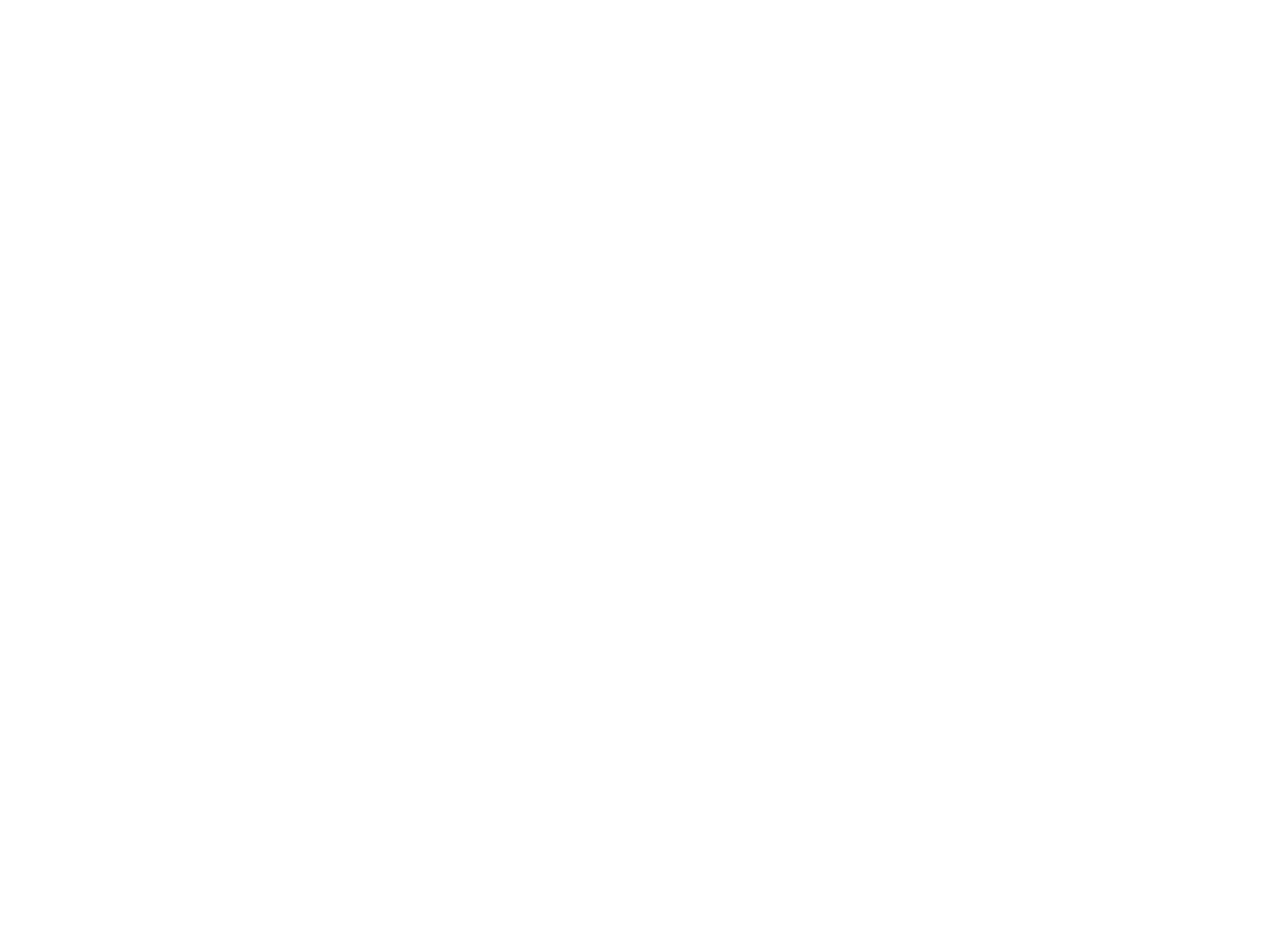
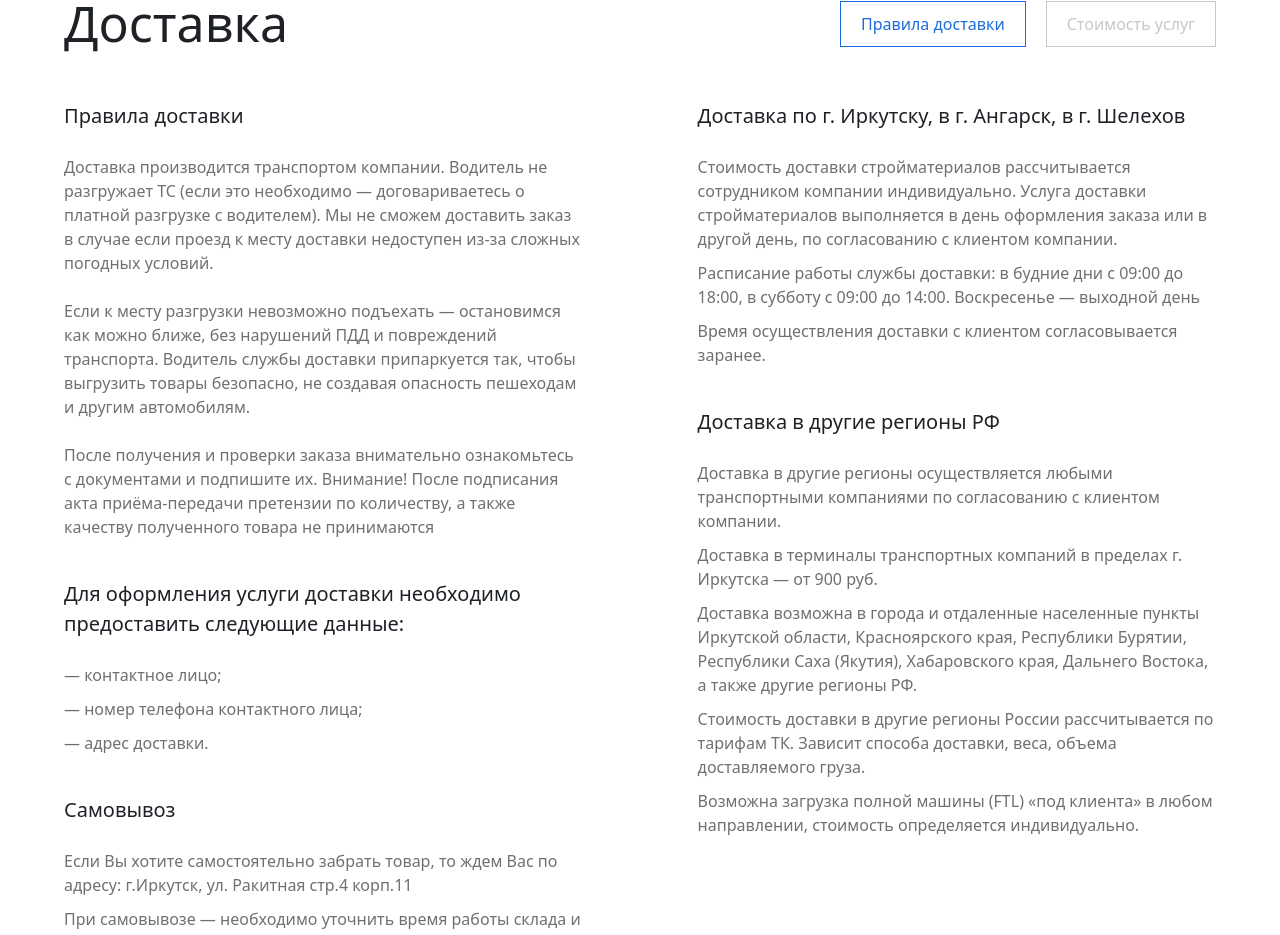
Before and after one commit to SobirSharipov/Postavshik-react-redux, a React (Vite) app: page /Dostaf in a window 1280 px wide. Shown: the part 184-1119 px from the top of the page. Before the commit the page ends 800 px from the top, so only its background shows below. Built offline with nearby package versions, Linux system fonts and the light colour scheme.

Commit message:
dostaf and dostaf2 done

```diff
--- a/src/main.jsx
+++ b/src/main.jsx
@@ -6,8 +6,9 @@
 import { store } from './store/store.js'
 
 createRoot(document.getElementById('root')).render(
-  <StrictMode>
-    <Provider store={store}></Provider>
-    <App />
-  </StrictMode>,
+	<StrictMode>
+		<Provider store={store}>
+			<App />
+		</Provider>
+	</StrictMode>
 )
--- a/src/pages/Dostaf/Dostaf.jsx
+++ b/src/pages/Dostaf/Dostaf.jsx
@@ -1,9 +1,130 @@
 import React from 'react'
 //Murod
 const Dostaf = () => {
-  return (
-    <div>Dostaf</div>
-  )
+	return (
+		<div className='px-[5%] flex flex-col gap-[5vh] pt-[5vh]'>
+			<p className='flex gap-[10px] items-center text-[#707070]'>
+				Главная <div className='bg-blue-600 w-[10px] h-[10px]'></div> Доставка
+			</p>
+			<div className='flex flex-col lg:flex-row items-center gap-y-[5vh] justify-between'>
+				<h1 className='text-[#1E2126] text-[50px]'>Доставка</h1>
+				<div className='flex gap-[20px] items-center'>
+					<div className='text-[10px] lg:text-[16px] px-[20px] py-[10px] border border-[#1D6BDD] text-[#1D6BDD]'>
+						Правила доставки
+					</div>
+					<div className='text-[10px] lg:text-[16px] px-[20px] py-[10px] border border-[#C7C7C7] text-[#C7C7C7]'>
+						Стоимость услуг
+					</div>
+				</div>
+			</div>
+			<section className='flex flex-col lg:flex-row justify-center gap-[10%]'>
+				<div className='w-[90%] lg:w-[45%] flex flex-col gap-[5vh]'>
+					<div>
+						<h2 className='text-[#1E2126] text-[20px]'>Правила доставки</h2>
+						<br />
+						<p className='text-[#707070]'>
+							Доставка производится транспортом компании. Водитель не разгружает
+							ТС (если это необходимо — договариваетесь о платной разгрузке с
+							водителем). Мы не сможем доставить заказ в случае если проезд к
+							месту доставки недоступен из-за сложных погодных условий.
+							<br />
+							<br />
+							Если к месту разгрузки невозможно подъехать — остановимся как
+							можно ближе, без нарушений ПДД и повреждений транспорта. Водитель
+							службы доставки припаркуется так, чтобы выгрузить товары
+							безопасно, не создавая опасность пешеходам и другим автомобилям.
+							<br />
+							<br />
+							После получения и проверки заказа внимательно ознакомьтесь с
+							документами и подпишите их. Внимание! После подписания акта
+							приёма-передачи претензии по количеству, а также качеству
+							полученного товара не принимаются
+						</p>
+					</div>
+					<div>
+						<h2 className='text-[#1E2126] text-[20px]'>
+							Для оформления услуги доставки необходимо предоставить следующие
+							данные:
+						</h2>
+						<br />
+						<div className='text-[#707070] flex flex-col gap-[10px]'>
+							<p>— контактное лицо;</p>
+							<p>— номер телефона контактного лица;</p>
+							<p>— адрес доставки.</p>
+						</div>
+					</div>
+					<div>
+						<h2 className='text-[#1E2126] text-[20px]'>Самовывоз</h2>
+						<br />
+						<div className='text-[#707070] flex flex-col gap-[10px]'>
+							<p>
+								Если Вы хотите самостоятельно забрать товар, то ждем Вас по
+								адресу: г.Иркутск, ул. Ракитная стр.4 корп.11
+							</p>
+							<p>
+								При самовывозе — необходимо уточнить время работы склада и
+								наличие товара на складе по : +7(3952)648-139.
+							</p>
+						</div>
+					</div>
+				</div>
+				<div className='w-[90%] lg:w-[45%] flex flex-col gap-[5vh]'>
+					<div>
+						<h2 className='text-[#1E2126] text-[20px]'>
+							Доставка по г. Иркутску, в г. Ангарск, в г. Шелехов
+						</h2>
+						<br />
+						<div className='text-[#707070] flex flex-col gap-[10px]'>
+							<p>
+								Стоимость доставки стройматериалов рассчитывается сотрудником
+								компании индивидуально. Услуга доставки стройматериалов
+								выполняется в день оформления заказа или в другой день, по
+								согласованию с клиентом компании.
+							</p>
+							<p>
+								Расписание работы службы доставки: в будние дни с 09:00 до
+								18:00, в субботу с 09:00 до 14:00. Воскресенье — выходной день
+							</p>
+							<p>
+								Время осуществления доставки с клиентом согласовывается заранее.
+							</p>
+						</div>
+					</div>
+					<div>
+						<h2 className='text-[#1E2126] text-[20px]'>
+							Доставка в другие регионы РФ
+						</h2>
+						<br />
+						<div className='text-[#707070] flex flex-col gap-[10px]'>
+							<p>
+								Доставка в другие регионы осуществляется любыми транспортными
+								компаниями по согласованию с клиентом компании.
+							</p>
+							<p>
+								Доставка в терминалы транспортных компаний в пределах г.
+								Иркутска — от 900 руб.
+							</p>
+							<p>
+								Доставка возможна в города и отдаленные населенные пункты
+								Иркутской области, Красноярского края, Республики Бурятии,
+								Республики Саха (Якутия), Хабаровского края, Дальнего Востока, а
+								также другие регионы РФ.
+							</p>
+							<p>
+								Стоимость доставки в другие регионы России рассчитывается по
+								тарифам ТК. Зависит способа доставки, веса, объема доставляемого
+								груза.
+							</p>
+							<p>
+								Возможна загрузка полной машины (FTL) «под клиента» в любом
+								направлении, стоимость определяется индивидуально.
+							</p>
+						</div>
+					</div>
+				</div>
+			</section>
+		</div>
+	)
 }
 
 export default Dostaf
--- a/src/pages/Dostaf2/Dostaf2.jsx
+++ b/src/pages/Dostaf2/Dostaf2.jsx
@@ -1,9 +1,75 @@
 import React from 'react'
-///Murrod
+
+import box from '../../assets/imgMurod/Group (9).png'
+///Murod
 const Dostaf2 = () => {
-  return (
-    <div>Dostaf2</div>
-  )
+	return (
+		<div className='px-[5%] flex flex-col gap-[5vh] pt-[5vh]'>
+			<p className='flex gap-[10px] items-center text-[#707070]'>
+				Главная <div className='bg-blue-600 w-[10px] h-[10px]'></div> Доставка
+			</p>
+			<div className='flex flex-col lg:flex-row items-center gap-y-[5vh] justify-between'>
+				<h1 className='text-[#1E2126] text-[40px] lg:text-[50px]'>
+					Стоимость услуг
+				</h1>
+				<div className='flex gap-[20px] items-center'>
+					<div className='text-[10px] lg:text-[16px] px-[20px] py-[10px] border border-[#C7C7C7] text-[#C7C7C7]'>
+						Правила доставки
+					</div>
+					<div className='text-[10px] lg:text-[16px] px-[20px] py-[10px] border border-[#1D6BDD] text-[#1D6BDD]'>
+						Стоимость услуг
+					</div>
+				</div>
+			</div>
+			<section className='flex flex-col lg:flex-row justify-center gap-[15%] items-center gap-y-[5vh]'>
+				<div className='w-[90%] lg:w-[45%] flex flex-col gap-[5vh]'>
+					<div>
+						<h2 className='text-[#1E2126] text-[20px] py-[2vh]'>
+							Стоимость доставки по г. Иркутску, в г. Ангарск,в г. Шелехов.
+						</h2>
+						<div className='flex gap-[20px]'>
+							<div className='text-[#707070] text-[7px] lg:text-[15px] flex flex-col gap-[10px]'>
+								<p>Доставка в Свердловский район</p>
+								<p>Доставка в Октябрьский</p>
+								<p>
+									Доставка во 2-й Иркутск, Ново-Ленино, Рабочее, предместье
+									Марата
+								</p>
+								<p>Доставка в отдаленные районы города</p>
+								<p>
+									Доставка до транспортных компаний (в пределах г. Иркутска)
+								</p>
+								<p>Доставка 5 тонным кран-бортом по городу и пригороду</p>
+								<p>Доставка в г. Ангарск</p>
+								<p>Доставка в г. Шелехов</p>
+								<p>Доставка до с. Хомутово</p>
+								<p>Доставка до с. Смоленщина</p>
+								<p>Доставка до с. Пивовариха</p>
+								<p>Доставка по Мельничному тракту</p>
+								<p>Доставка по Байкальскому тракту</p>
+							</div>
+							<div className='text-[#707070] text-[7px] lg:text-[15px] flex flex-col gap-[10px]'>
+								<p>800 ₽</p>
+								<p>от 900 ₽</p>
+								<p>от 1200 ₽</p>
+								<p>от 1500 ₽</p>
+								<p>от 900 ₽</p>
+								<p>от 3500 ₽</p>
+								<p>от 2000 ₽</p>
+								<p>1200 ₽</p>
+								<p>от 1500 ₽</p>
+								<p>от 1000 ₽</p>
+								<p>от 1200 ₽</p>
+								<p>от 1000 ₽</p>
+								<p>от 1000 ₽</p>
+							</div>
+						</div>
+					</div>
+				</div>
+				<img src={box} alt='' className='w-[90%] lg:w-[40%]'/>
+			</section>
+		</div>
+	)
 }
 
 export default Dostaf2
```
Also changed, not shown: src/assets/imgMurod/Group (9).png (added).
